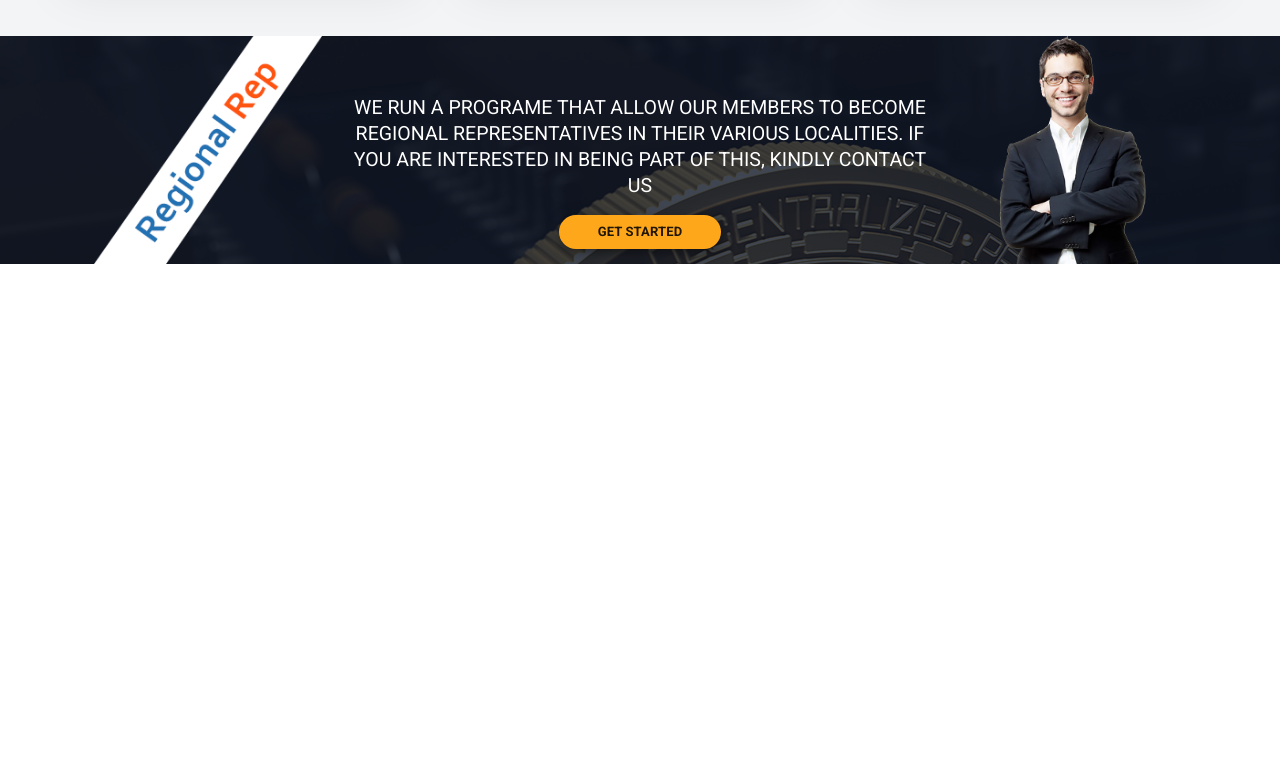
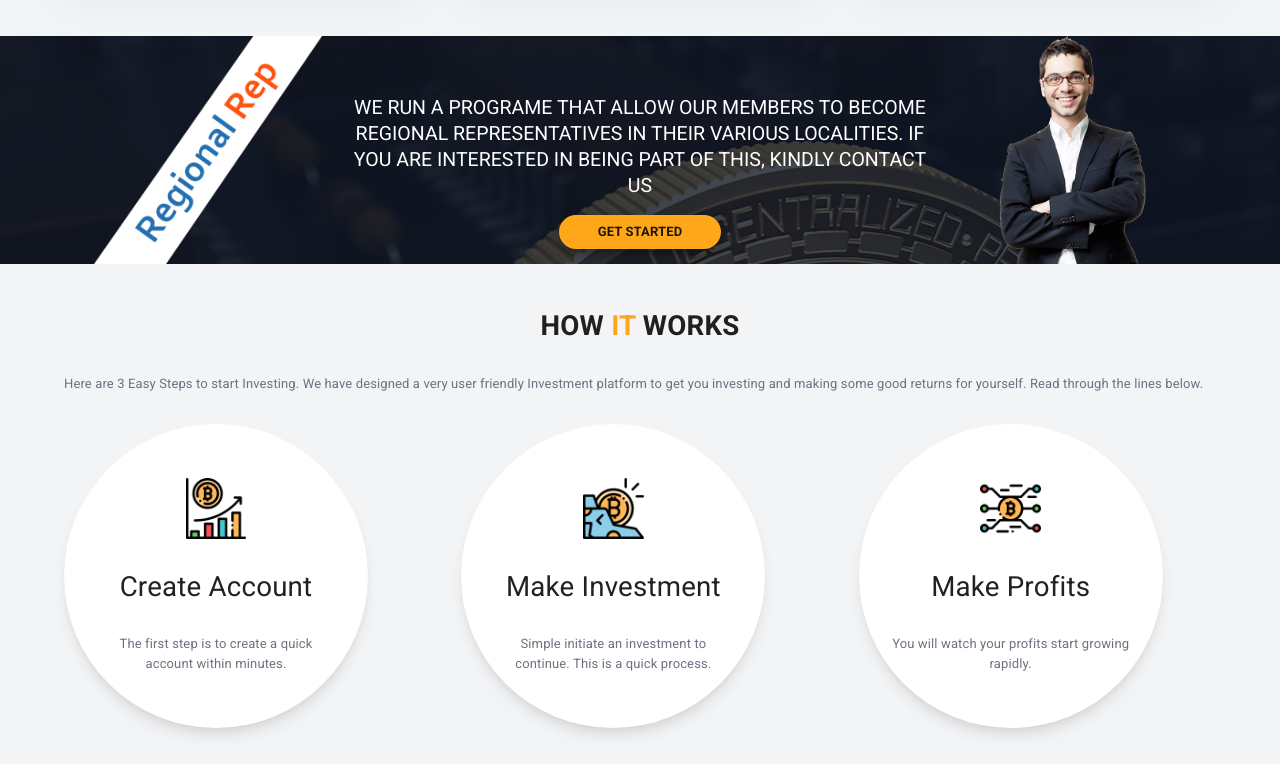
Before and after one commit to Uhmopt/FexMining, a React (Create React App) app: page / in a window 1280 px wide. Shown: the part 2033-2797 px from the top of the page. Before the commit the page ends 2297 px from the top, so only its background shows below. Built offline with nearby package versions, Linux system fonts and the light colour scheme.

Commit message:
[New] How it works sections

```diff
--- /dev/null
+++ b/src/components/RadiusCard.js
@@ -0,0 +1,21 @@
+import React from "react";
+import RawImage from "./RawImage";
+import CustomText from "./typography/CustomText";
+
+export default function RadiusCard({
+  image = "",
+  title = "",
+  description = "",
+}) {
+  return (
+    <div className="w-80 h-80 flex flex-col justify-center items-center shadow-lg rounded-full bg-white">
+      <RawImage className="h-16 my-4 object-fill" src={image} />
+      <CustomText className="my-4" color="inherit" variant="h4">
+        {title}
+      </CustomText>
+      <CustomText className="my-4 mx-8" helper align="center">
+        {description}
+      </CustomText>
+    </div>
+  );
+}
--- /dev/null
+++ b/src/pages/welcome/HowItWorksSection.js
@@ -0,0 +1,39 @@
+import React from "react";
+import { Container, Grid } from "@mui/material";
+import CustomText from "components/typography/CustomText";
+import RadiusCard from "components/RadiusCard";
+import { radiusCards } from "./data/radiusCards";
+
+export default function HowItWorksSection() {
+  return (
+    <div className="my-12">
+      <Container>
+        <CustomText className="my-8" variant="h4" align="center" bold>
+          HOW{" "}
+          <CustomText variant="h4" span color="primary" bold>
+            IT
+          </CustomText>{" "}
+          WORKS
+        </CustomText>
+        <CustomText className="my-8" helper>
+          Here are 3 Easy Steps to start Investing. We have designed a very user
+          friendly Investment platform to get you investing and making some good
+          returns for yourself. Read through the lines below.
+        </CustomText>
+        <div className="my-8">
+          <Grid container spacing={5} justifyContent="center">
+            {radiusCards.map((card, cardIndex) => (
+              <Grid key={cardIndex} item lg={4} md={4} sm={12} xs={12}>
+                <RadiusCard
+                  image={card?.image ?? ""}
+                  title={card?.title}
+                  description={card?.description}
+                />
+              </Grid>
+            ))}
+          </Grid>
+        </div>
+      </Container>
+    </div>
+  );
+}
--- a/src/pages/welcome/LittleAbout.js
+++ b/src/pages/welcome/LittleAbout.js
@@ -5,10 +5,12 @@ import RawImage from "components/RawImage";
 import CustomText from "components/typography/CustomText";
 import { APP_NAME } from "lib/global";
 import React from "react";
+import { Container } from "@mui/material";
 
 export default function LittleAbout() {
   return (
     <div className="my-10">
+      <Container>
         <Grid container spacing={1} alignItems="center">
           <Grid item lg={7} md={7} sm={12} xs={12}>
             <CustomText variant="h3" span>
@@ -23,8 +25,8 @@ export default function LittleAbout() {
             <CustomText className="my-8" helper paragraph>
               Fexmining is an advanced investment platform based in Jurong,
               Singapore. It was established February 2018. We are strictly into
-            trading, mining with lots of investment and assets in paid adverts,
-            Forex also buying signals from big exchanges.
+              trading, mining with lots of investment and assets in paid
+              adverts, Forex also buying signals from big exchanges.
             </CustomText>
             <CustomText className="my-8" helper paragraph>
               Fexmining vision is to build a strong alliance and everlasting
@@ -40,6 +42,7 @@ export default function LittleAbout() {
             />
           </Grid>
         </Grid>
+      </Container>
     </div>
   );
 }
--- a/src/pages/welcome/WelcomeBody.js
+++ b/src/pages/welcome/WelcomeBody.js
@@ -1,17 +1,16 @@
 import React from "react";
 import LittleAbout from "./LittleAbout";
 import WhyChoose from "./WhyChoose";
-import { Container } from "@mui/material";
 import GetStartedSection from "./GetStartedSection";
+import HowItWorksSection from "./HowItWorksSection";
 
 export default function WelcomeBody() {
   return (
     <div>
-      <Container>
-        <LittleAbout />
-      </Container>
+      <LittleAbout />
       <WhyChoose />
       <GetStartedSection />
+      <HowItWorksSection />
     </div>
   );
 }
--- /dev/null
+++ b/src/pages/welcome/data/radiusCards.js
@@ -0,0 +1,22 @@
+import image6 from "assets/img/feature-cards/6.png";
+import image7 from "assets/img/feature-cards/7.png";
+import image8 from "assets/img/feature-cards/8.png";
+
+export const radiusCards = [
+  {
+    image: image6,
+    title: "Create Account",
+    description: "The first step is to create a quick account within minutes.",
+  },
+  {
+    image: image7,
+    title: "Make Investment",
+    description:
+      "Simple initiate an investment to continue. This is a quick process.",
+  },
+  {
+    image: image8,
+    title: "Make Profits",
+    description: "You will watch your profits start growing rapidly.",
+  },
+];
--- a/src/style/index.scss
+++ b/src/style/index.scss
@@ -15,3 +15,6 @@
 
 // feature-card
 @import "./components/feature-card.scss";
+
+// underline-2
+@import "./components/underline-2.scss";
```
Also changed, not shown: src/assets/img/feature-cards/7.png (added), src/assets/img/feature-cards/8.png (added). Lines whose indentation alone changed are shown as unchanged.
